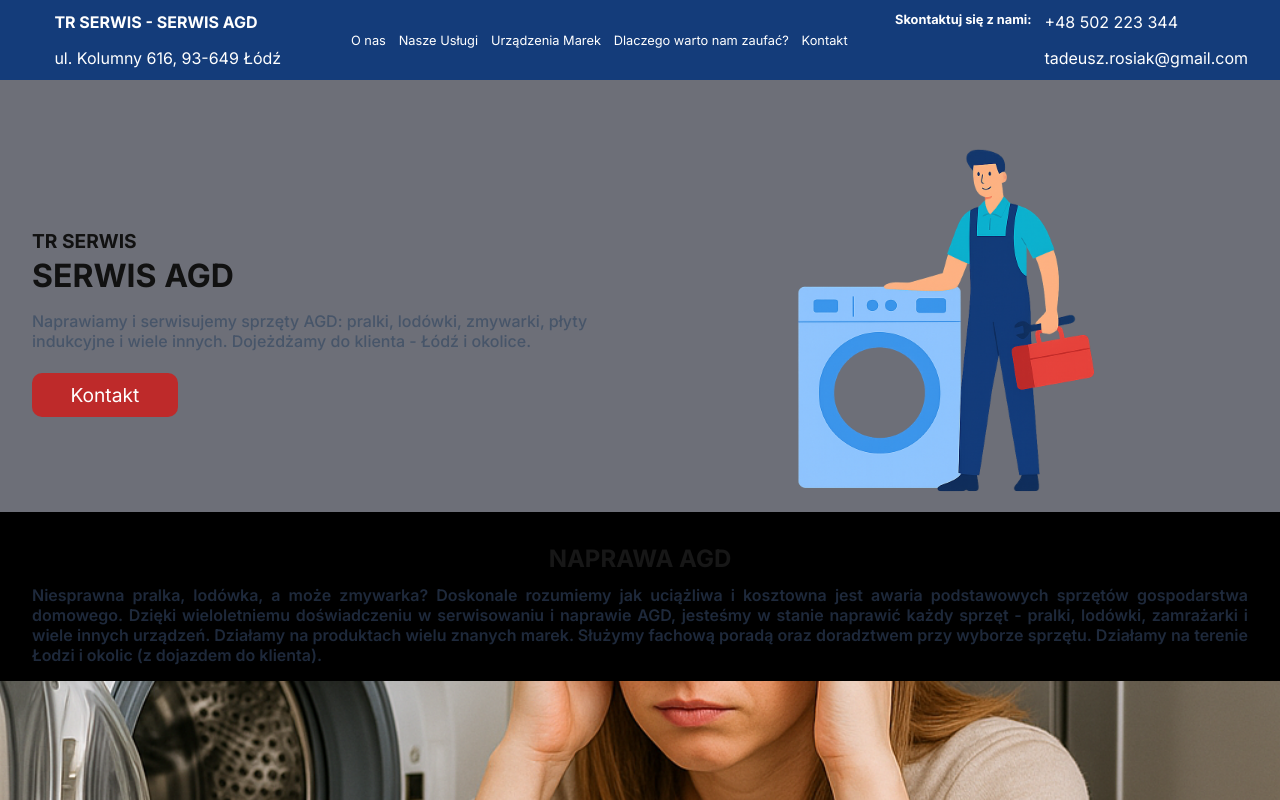
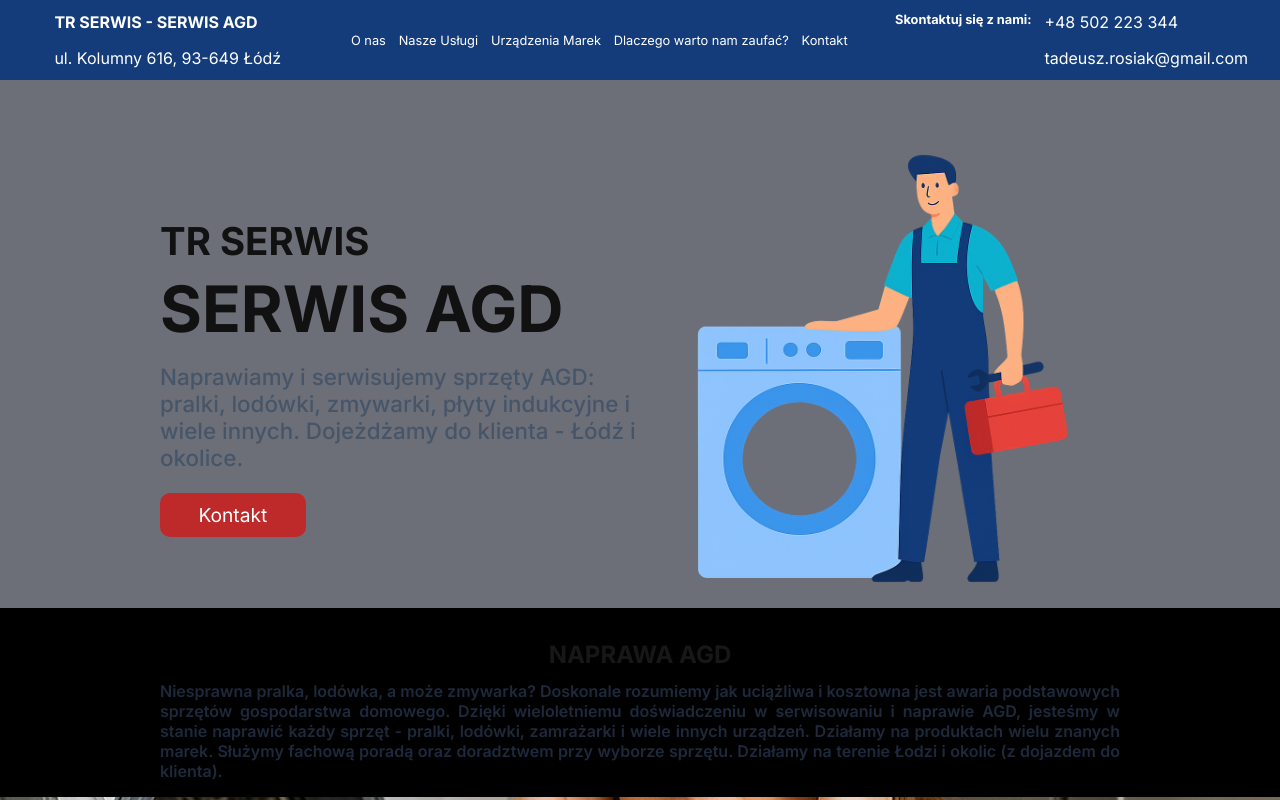
Before and after one commit to krystianKuch22/serwis-agd, a Next.js app: page / in a window 1280 px wide. Shown: the top 800 px of the page. Built offline with nearby package versions, Linux system fonts and the light colour scheme; a web font is replaced by a local one.

Commit message:
Header section desktop ready

```diff
--- a/components/layout/Wraper/Wraper.styled.js
+++ b/components/layout/Wraper/Wraper.styled.js
@@ -6,4 +6,8 @@ flex-direction: column;
 justify-content: center;
 align-items: center;
 padding: 0 2em;
+
+@media (min-width: 1200px) {
+    padding: 0 10em;
+}
 `
--- a/components/sections/Header/Header.styled.js
+++ b/components/sections/Header/Header.styled.js
@@ -63,22 +63,24 @@ export const HeaderContainer = styled.header`
         width: 50%;
         gap: 1em;
 
-        h1{
+        h1 {
           text-align: left;
+          font-size: 4rem;
         }
 
-        P{
+        P {
           text-align: left;
+          font-size: 1.4rem;
         }
       }
 
-      .headerImg{
+      .headerImg {
         width: 50%;
-        height: 24em;
+        height: 30em;
       }
     }
 
-    .contact-btn{
+    .contact-btn {
       margin: 1em 0;
     }
   }
```
